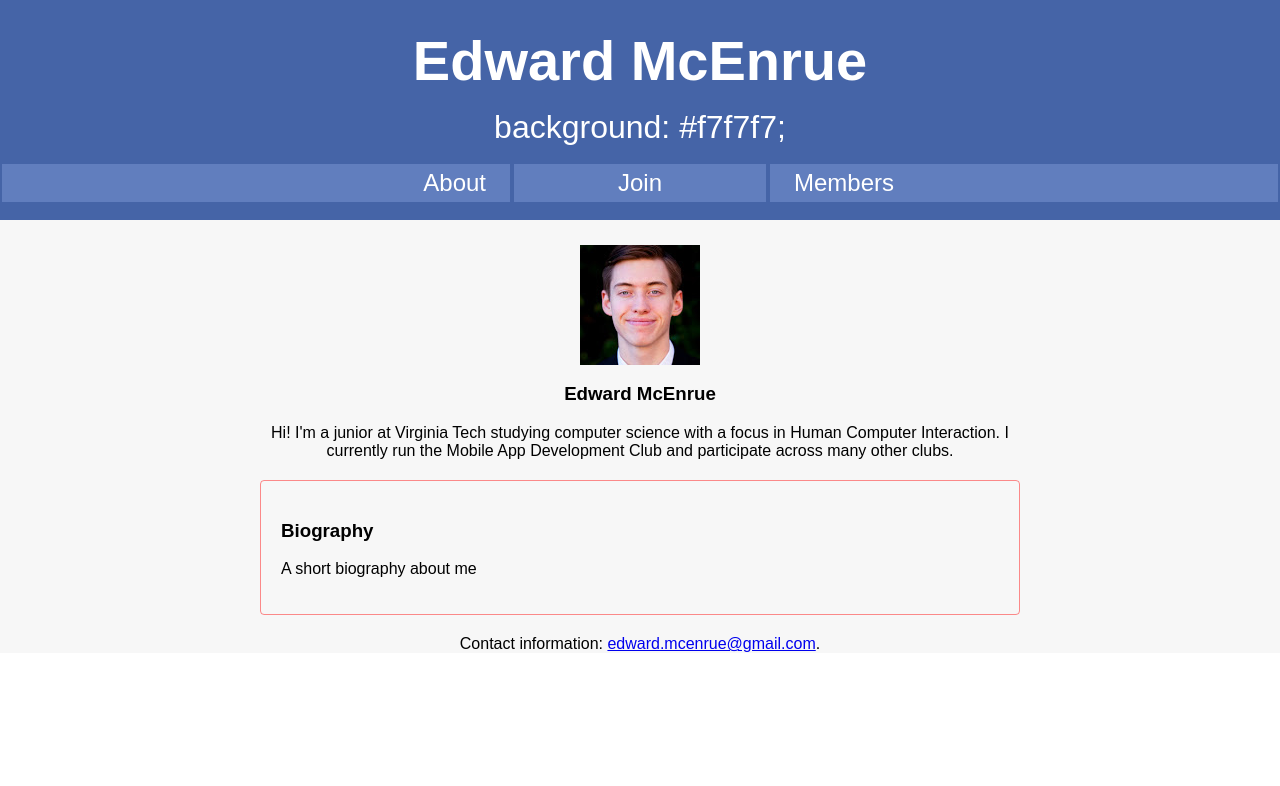
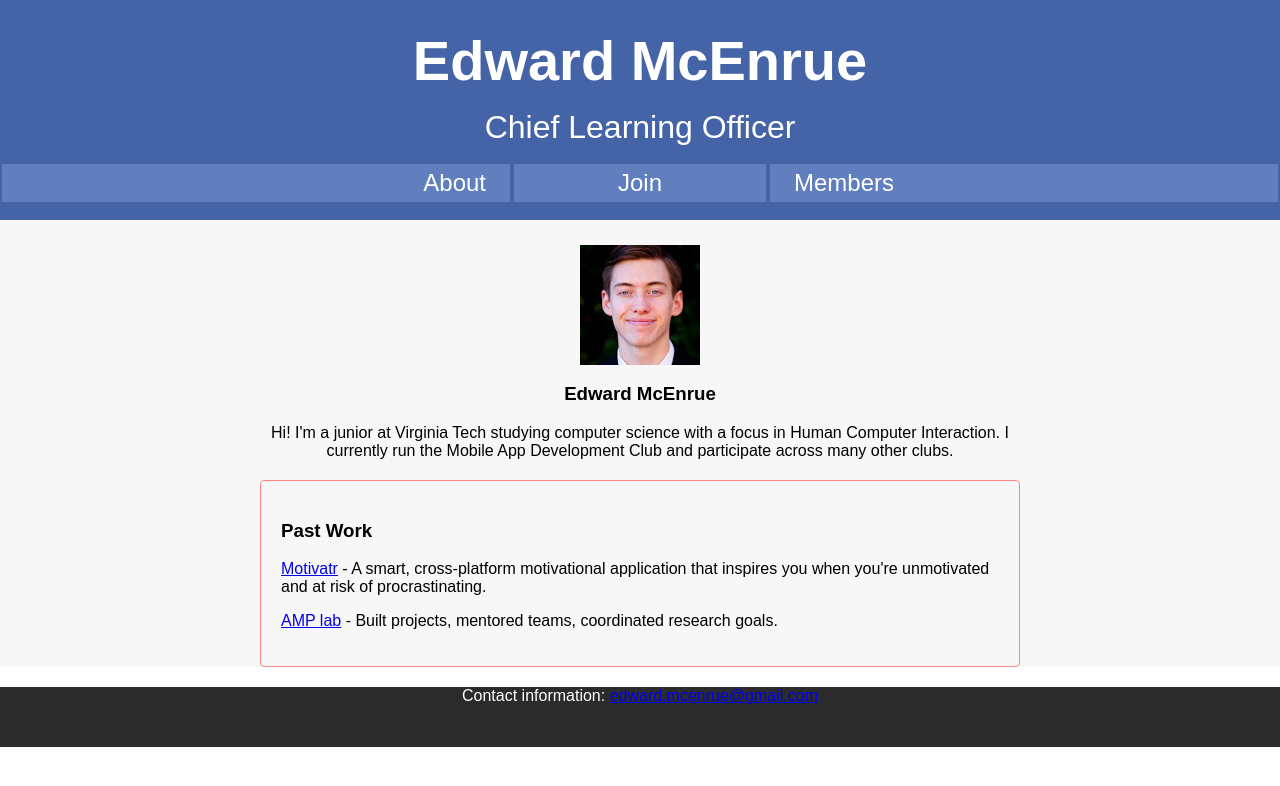
Before and after one commit to elmerland/webdev, a website: page profiles/edward/edward.html in a window 1280 px wide. Drawn offline with nearby package versions, Linux system fonts and the light colour scheme; files that its build step writes are made by us from their sources.

Commit message:
beautifying

```diff
--- a/profiles/edward/edward.html
+++ b/profiles/edward/edward.html
@@ -12,7 +12,7 @@
     <header class="page-header">
       <div class="center-column">
         <h1>Edward McEnrue</h1>
-        <h2>background: #f7f7f7;</h2>
+        <h2>Chief Learning Officer</h2>
       </div>
         <nav class="page-nav">
           <ul>
@@ -36,15 +36,16 @@
           <p>Hi! I'm a junior at Virginia Tech studying computer science with a focus in Human Computer Interaction. I currently run the Mobile App Development Club and participate across many other clubs.</p>
         </section>
         <section class="profile-bio">
-          <h3>Biography</h3>
-
-          <p>A short biography about me</p>
+          <h3>Past Work</h3>
+          <p><a href="#">Motivatr</a> - A smart, cross-platform motivational application that inspires you when you're unmotivated and at risk of procrastinating.</p>
+          <p><a href="https://sites.google.com/a/vt.edu/amp_lab/">AMP lab</a> - Built projects, mentored teams, coordinated research goals.</p>
         </section>
       </div>
-      <footer class="footer" align="middle">
-        <p>Contact information: <a href="mailto:edward.mcenrue@gmail.com">edward.mcenrue@gmail.com</a>.</p>
-      </footer>
     </article>
+    <footer class="footer">
+      <p class="lead">Contact information: <a href="mailto:edward.mcenrue@gmail.com">edward.mcenrue@gmail.com</a></p>
+    </footer>
+
 
   </body>
 </html>
--- a/sass/edmain.scss
+++ b/sass/edmain.scss
@@ -53,6 +53,18 @@ section.profile-bio:hover {
   background: lightblue;
 }
 
+//footer
+.footer {
+  background: #2b2b2b;
+  bottom:0;
+  text-align: center;
+  top: 50%;
+  height:60px;
+}
+.lead{
+  color: #FFF;
+}
+
 
 
 .page-nav {
```
